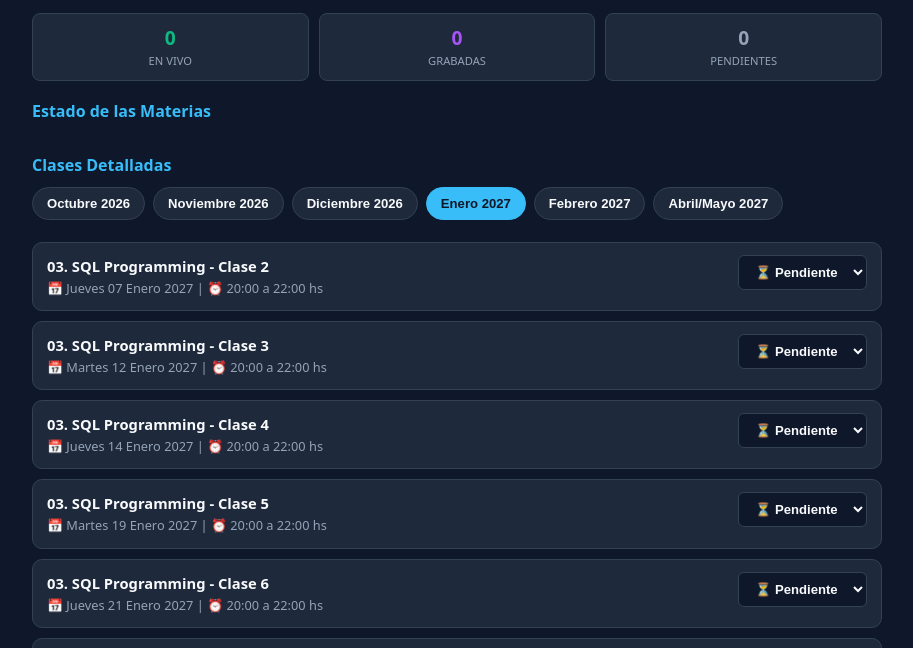
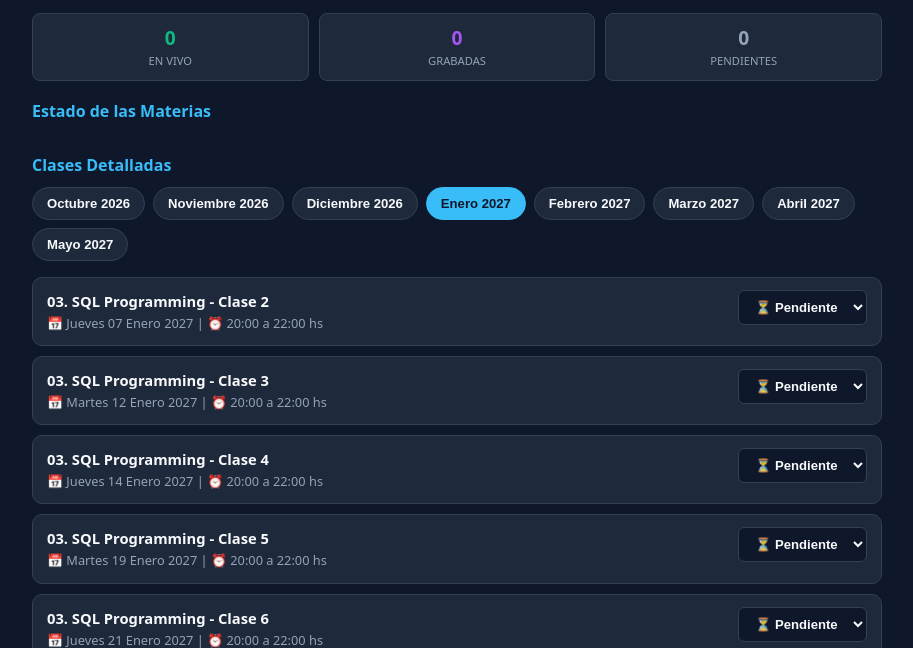
Before and after one commit to Enzoriva01/backend-cursada, a website: page Index.html in a window 1280 px wide. Shown: the part 86-734 px from the top of the page, without its empty margins (183-1096 px from the left). Drawn offline with Linux system fonts and the light colour scheme; no server answers.

Commit message:
Ajuste de estilos en botones de meses y layout general

```diff
--- a/Index.html
+++ b/Index.html
@@ -152,9 +152,8 @@
 .month-picker {
       display: flex;
       gap: 8px;
-      overflow-x: auto;
-      padding-bottom: 8px;
-      margin-bottom: 14px;
+      flex-wrap: wrap; /* Acomoda los meses en filas según el espacio */
+      margin-bottom: 16px;
     }
 
     .month-btn {
@@ -249,10 +248,10 @@
       { id: 'm1', title: '01. Intro a Bases de Datos y SQL', info: '🗓️ 21 OCT 2026 ➔ 18 NOV 2026 | ⏰ Mié y Vie (19:30 - 21:30 hs)', classes: ['c_oct_1', 'c_oct_2', 'c_oct_3', 'c_oct_4', 'c_nov_1', 'c_nov_2', 'c_nov_3', 'c_nov_4', 'c_nov_5'] },
       { id: 'm2', title: '02. IA y Productividad', info: '🗓️ 25 NOV 2026 ➔ 28 DIC 2026 | ⏰ Lun y Mié (19:30 - 21:30 hs)', classes: ['c_nov_6', 'c_nov_7', 'c_dic_1', 'c_dic_2', 'c_dic_3', 'c_dic_4', 'c_dic_5', 'c_dic_6', 'c_dic_7', 'c_dic_8'] },
       { id: 'm3', title: '03. SQL Server Programming', info: '🗓️ 29 DIC 2026 ➔ 02 FEB 2027 | ⏰ Mar y Jue (20:00 - 22:00 hs)', classes: ['c_dic_9', 'c_ene_1', 'c_ene_2', 'c_ene_3', 'c_ene_4', 'c_ene_5', 'c_ene_7', 'c_ene_10', 'c_feb_3'] },
-  { id: 'm4', title: '04. Análisis y Diseño SQL', info: '🗓️ 26 ENE 2027 ➔ 23 FEB 2027 | ⏰ Mar y Jue (19:30 - 21:00 hs)', classes: ['c_ene_6', 'c_ene_9', 'c_feb_2', 'c_feb_5', 'c_feb_7', 'c_feb_8'] },
-  { id: 'm5', title: '05. Data Analytics & Visualization', info: '🗓️ 27 ENE 2027 ➔ 01 MAR 2027 | ⏰ Lun y Mié (20:00 - 22:00 hs)', classes: ['c_ene_8', 'c_feb_1', 'c_feb_4', 'c_feb_6'] },
-  { id: 'm6', title: '06. Power BI', info: '🗓️ 08 ABR 2027 ➔ 06 MAY 2027 | ⏰ Lun y Jue (20:00 - 22:00 hs)', classes: ['c_abr_1', 'c_abr_2', 'c_abr_5'] },
-  { id: 'm7', title: '07. Storytelling', info: '🗓️ 20 ABR 2027 ➔ 13 MAY 2027 | ⏰ Mar y Jue (19:30 - 21:00 hs)', classes: ['c_abr_3', 'c_abr_4'] }
+      { id: 'm4', title: '04. Análisis y Diseño SQL', info: '🗓️ 26 ENE 2027 ➔ 23 FEB 2027 | ⏰ Mar y Jue (19:30 - 21:00 hs)', classes: ['c_ene_6', 'c_ene_9', 'c_feb_2', 'c_feb_5', 'c_feb_7', 'c_feb_9', 'c_feb_10', 'c_feb_11', 'c_feb_8'] },
+      { id: 'm5', title: '05. Data Analytics & Visualization', info: '🗓️ 27 ENE 2027 ➔ 01 MAR 2027 | ⏰ Lun y Mié (20:00 - 22:00 hs)', classes: ['c_ene_8', 'c_feb_1', 'c_feb_4', 'c_feb_6', 'c_feb_12', 'c_feb_13', 'c_feb_14', 'c_feb_15', 'c_feb_16', 'c_mar_1'] },
+      { id: 'm6', title: '06. Power BI', info: '🗓️ 08 ABR 2027 ➔ 06 MAY 2027 | ⏰ Lun y Jue (20:00 - 22:00 hs)', classes: ['c_abr_1', 'c_abr_2', 'c_abr_6', 'c_abr_7', 'c_abr_5', 'c_abr_8', 'c_abr_9', 'c_may_1', 'c_may_2'] },
+      { id: 'm7', title: '07. Storytelling', info: '🗓️ 20 ABR 2027 ➔ 13 MAY 2027 | ⏰ Mar y Jue (19:30 - 21:00 hs)', classes: ['c_abr_3', 'c_abr_4', 'c_abr_10', 'c_abr_11', 'c_may_3', 'c_may_4', 'c_may_5', 'c_may_6'] }
     ];
 
     window.classesData = {
@@ -300,16 +299,41 @@
         { id: 'c_feb_3', title: '03. SQL Programming - Clase 9 (Final)', date: 'Martes 02 Febrero 2027', time: '20:00 a 22:00 hs', cruce: '⚠️ Último cruce (20 a 21 hs) con 04. Análisis SQL (19:30 a 21:00 hs)' },
         { id: 'c_feb_4', title: '05. Data Analytics - Clase 3', date: 'Miércoles 03 Febrero 2027', time: '20:00 a 22:00 hs', cruce: false },
         { id: 'c_feb_5', title: '04. Análisis SQL - Clase 4', date: 'Jueves 04 Febrero 2027', time: '19:30 a 21:00 hs', cruce: false },
-        { id: 'c_feb_6', title: '05. Data Analytics - Clase 4 (Final)', date: 'Lunes 08 Febrero 2027', time: '20:00 a 22:00 hs', cruce: false },
+        { id: 'c_feb_6', title: '05. Data Analytics - Clase 4', date: 'Lunes 08 Febrero 2027', time: '20:00 a 22:00 hs', cruce: false },
         { id: 'c_feb_7', title: '04. Análisis SQL - Clase 5', date: 'Martes 09 Febrero 2027', time: '19:30 a 21:00 hs', cruce: false },
-        { id: 'c_feb_8', title: '04. Análisis SQL - Clase 6 (Final)', date: 'Martes 23 Febrero 2027', time: '19:30 a 21:00 hs', cruce: false }
+        { id: 'c_feb_12', title: '05. Data Analytics - Clase 5', date: 'Miércoles 10 Febrero 2027', time: '20:00 a 22:00 hs', cruce: false },
+        { id: 'c_feb_9', title: '04. Análisis SQL - Clase 6', date: 'Jueves 11 Febrero 2027', time: '19:30 a 21:00 hs', cruce: false },
+        { id: 'c_feb_13', title: '05. Data Analytics - Clase 6', date: 'Lunes 15 Febrero 2027', time: '20:00 a 22:00 hs', cruce: false },
+        { id: 'c_feb_10', title: '04. Análisis SQL - Clase 7', date: 'Martes 16 Febrero 2027', time: '19:30 a 21:00 hs', cruce: false },
+        { id: 'c_feb_14', title: '05. Data Analytics - Clase 7', date: 'Miércoles 17 Febrero 2027', time: '20:00 a 22:00 hs', cruce: false },
+        { id: 'c_feb_11', title: '04. Análisis SQL - Clase 8', date: 'Jueves 18 Febrero 2027', time: '19:30 a 21:00 hs', cruce: false },
+        { id: 'c_feb_15', title: '05. Data Analytics - Clase 8', date: 'Lunes 22 Febrero 2027', time: '20:00 a 22:00 hs', cruce: false },
+        { id: 'c_feb_8', title: '04. Análisis SQL - Clase 9 (Final)', date: 'Martes 23 Febrero 2027', time: '19:30 a 21:00 hs', cruce: false },
+        { id: 'c_feb_16', title: '05. Data Analytics - Clase 9', date: 'Miércoles 24 Febrero 2027', time: '20:00 a 22:00 hs', cruce: false }
+      ],
+      'mar': [
+        { id: 'c_mar_1', title: '05. Data Analytics - Clase 10 (Final)', date: 'Lunes 01 Marzo 2027', time: '20:00 a 22:00 hs', cruce: false }
       ],
       'abr': [
         { id: 'c_abr_1', title: '06. Power BI - Clase 1', date: 'Jueves 08 Abril 2027', time: '20:00 a 22:00 hs', cruce: false },
         { id: 'c_abr_2', title: '06. Power BI - Clase 2', date: 'Lunes 12 Abril 2027', time: '20:00 a 22:00 hs', cruce: false },
+        { id: 'c_abr_6', title: '06. Power BI - Clase 3', date: 'Jueves 15 Abril 2027', time: '20:00 a 22:00 hs', cruce: false },
+        { id: 'c_abr_7', title: '06. Power BI - Clase 4', date: 'Lunes 19 Abril 2027', time: '20:00 a 22:00 hs', cruce: false },
         { id: 'c_abr_3', title: '07. Storytelling - Clase 1', date: 'Martes 20 Abril 2027', time: '19:30 a 21:00 hs', cruce: false },
-        { id: 'c_abr_4', title: '07. Storytelling - Clase 2 (Final)', date: 'Jueves 22 Abril 2027', time: '19:30 a 21:00 hs', cruce: '⚠️ Cruce (20 a 21 hs) con 06. Power BI (20:00 a 22:00 hs)' },
-        { id: 'c_abr_5', title: '06. Power BI - Clase 3 (Final)', date: 'Jueves 22 Abril 2027', time: '20:00 a 22:00 hs', cruce: '⚠️ Cruce (20 a 21 hs) con 07. Storytelling (19:30 a 21:00 hs)' }
+        { id: 'c_abr_4', title: '07. Storytelling - Clase 2', date: 'Jueves 22 Abril 2027', time: '19:30 a 21:00 hs', cruce: '⚠️ Cruce (20 a 21 hs) con 06. Power BI (20:00 a 22:00 hs)' },
+        { id: 'c_abr_5', title: '06. Power BI - Clase 5', date: 'Jueves 22 Abril 2027', time: '20:00 a 22:00 hs', cruce: '⚠️ Cruce (20 a 21 hs) con 07. Storytelling (19:30 a 21:00 hs)' },
+        { id: 'c_abr_8', title: '06. Power BI - Clase 6', date: 'Lunes 26 Abril 2027', time: '20:00 a 22:00 hs', cruce: false },
+        { id: 'c_abr_10', title: '07. Storytelling - Clase 3', date: 'Martes 27 Abril 2027', time: '19:30 a 21:00 hs', cruce: false },
+        { id: 'c_abr_11', title: '07. Storytelling - Clase 4', date: 'Jueves 29 Abril 2027', time: '19:30 a 21:00 hs', cruce: '⚠️ Cruce (20 a 21 hs) con 06. Power BI (20:00 a 22:00 hs)' },
+        { id: 'c_abr_9', title: '06. Power BI - Clase 7', date: 'Jueves 29 Abril 2027', time: '20:00 a 22:00 hs', cruce: '⚠️ Cruce (20 a 21 hs) con 07. Storytelling (19:30 a 21:00 hs)' }
+      ],
+      'may': [
+        { id: 'c_may_1', title: '06. Power BI - Clase 8', date: 'Lunes 03 Mayo 2027', time: '20:00 a 22:00 hs', cruce: false },
+        { id: 'c_may_3', title: '07. Storytelling - Clase 5', date: 'Martes 04 Mayo 2027', time: '19:30 a 21:00 hs', cruce: false },
+        { id: 'c_may_4', title: '07. Storytelling - Clase 6', date: 'Jueves 06 Mayo 2027', time: '19:30 a 21:00 hs', cruce: '⚠️ Cruce (20 a 21 hs) con 06. Power BI (20:00 a 22:00 hs)' },
+        { id: 'c_may_2', title: '06. Power BI - Clase 9 (Final)', date: 'Jueves 06 Mayo 2027', time: '20:00 a 22:00 hs', cruce: '⚠️ Cruce (20 a 21 hs) con 07. Storytelling (19:30 a 21:00 hs)' },
+        { id: 'c_may_5', title: '07. Storytelling - Clase 7', date: 'Martes 11 Mayo 2027', time: '19:30 a 21:00 hs', cruce: false },
+        { id: 'c_may_6', title: '07. Storytelling - Clase 8 (Final)', date: 'Jueves 13 Mayo 2027', time: '19:30 a 21:00 hs', cruce: false }
       ]
     };
 
@@ -413,7 +437,9 @@
         { id: 'dic', label: 'Diciembre 2026' },
         { id: 'ene', label: 'Enero 2027' },
         { id: 'feb', label: 'Febrero 2027' },
-        { id: 'abr', label: 'Abril/Mayo 2027' }
+        { id: 'mar', label: 'Marzo 2027' },
+        { id: 'abr', label: 'Abril 2027' },
+        { id: 'may', label: 'Mayo 2027' }
       ];
 
       months.forEach(m => {
```
Lines whose indentation alone changed are shown as unchanged.
